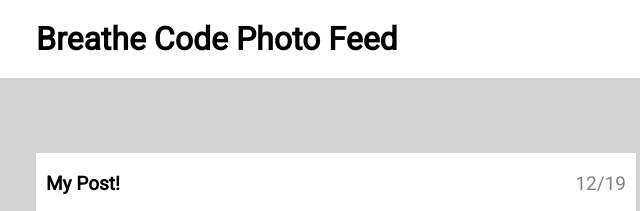
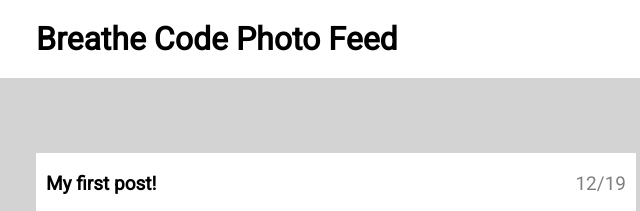
Before and after one commit to terrylh22/exercise-instagram1, a plain HTML site: page index.html in a window 1280 px wide. Shown: the top 211 px of the page, 304-944 px from the left. Drawn offline with Linux system fonts and the light colour scheme.

Commit message:
changed post 1 title

```diff
--- a/index.html
+++ b/index.html
@@ -17,7 +17,7 @@
     <div class="container">
         <div class="post">
             <div class="post-header">
-                <p class="title">My Post!</p>
+                <p class="title">My first post!</p>
                 <p class="date">12/19</p>
             </div>
             <div class="post-photo">
```
